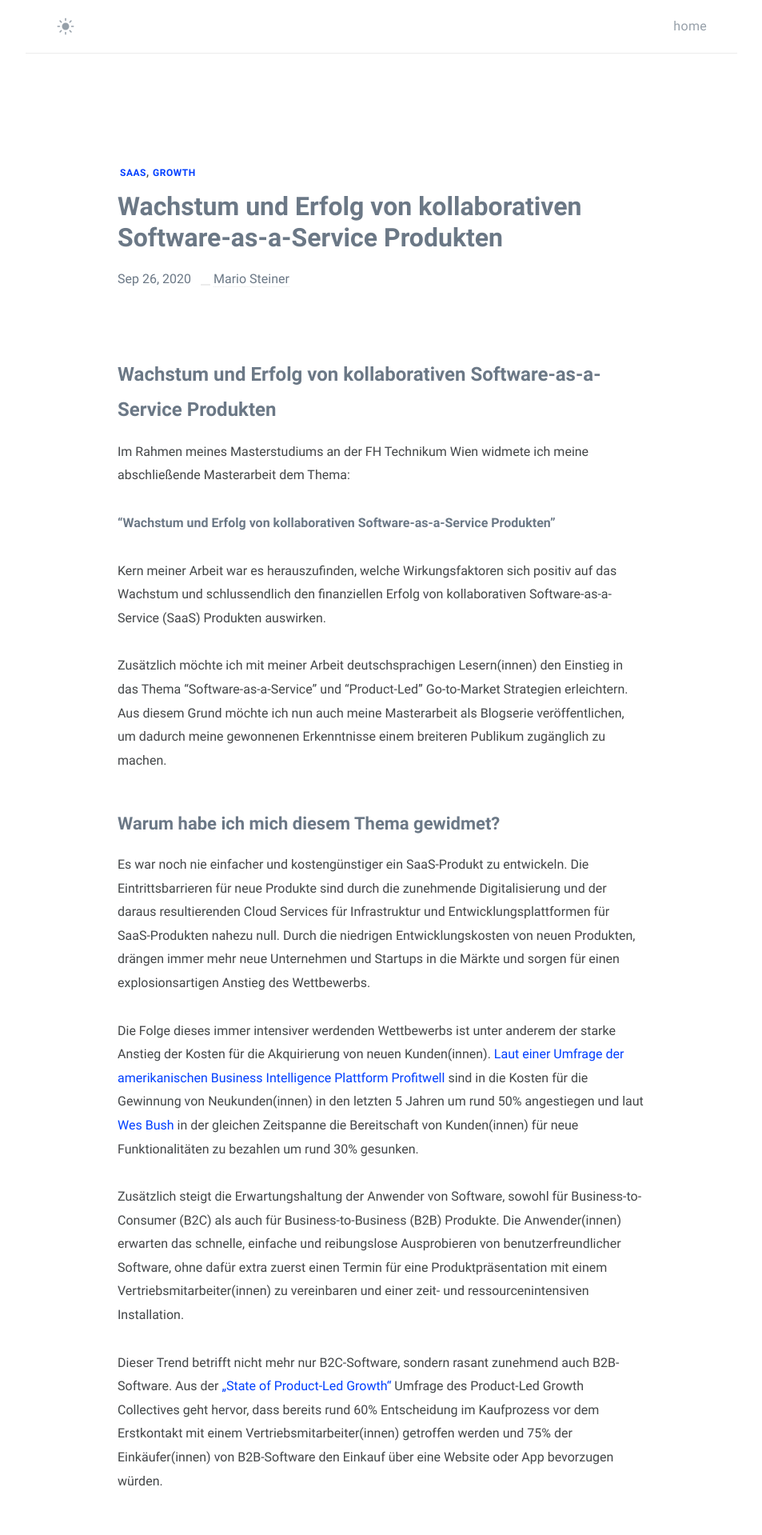
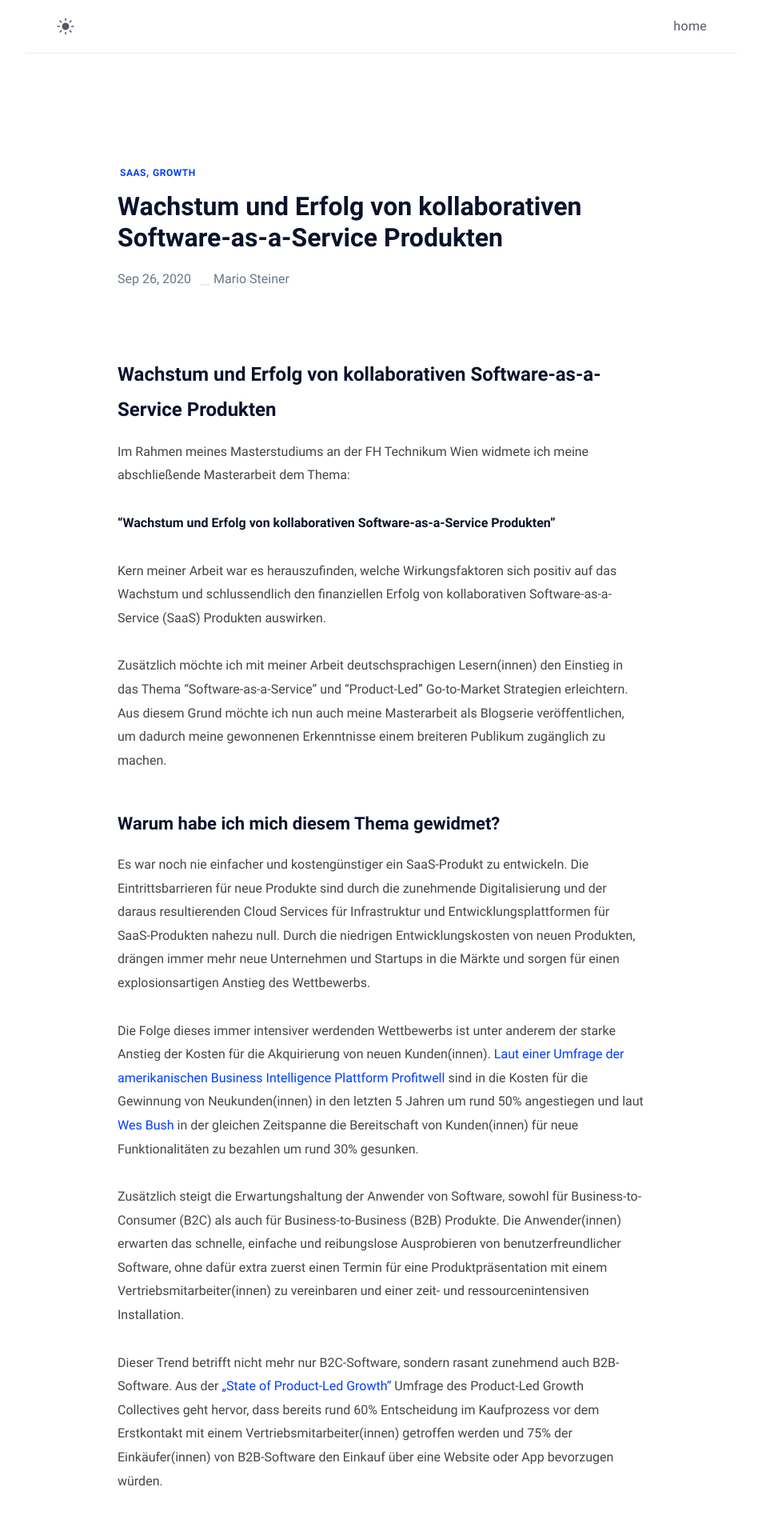
Before and after one commit to mariostnr/website, a Jekyll site: the page built from _posts/Wachstum und Erfolg von SaaS-Produkten/2020-09-26-wachstum-und-erfolg-saas-produkte.md, in a window 1280 px wide. Shown: the top 1919 px of the page at 80% size, without its empty margins (163-1116 px from the left). Built offline with Jekyll 4.4.1, drawn with Linux system fonts in a browser that asks for light colours.

Commit message:
Update main.scss

```diff
--- a/_sass/main.scss
+++ b/_sass/main.scss
@@ -17,7 +17,7 @@ $text-base-color: #434648;
 $text-link-blue: #003fff;
 $text-link-blue-active: #0036c7;
 
-$black: #6b7886;
+$black: #0d122b;
 $light: #ececec;
 $smoke: #d2c7c7;
 $gray: #6b7886;
```
